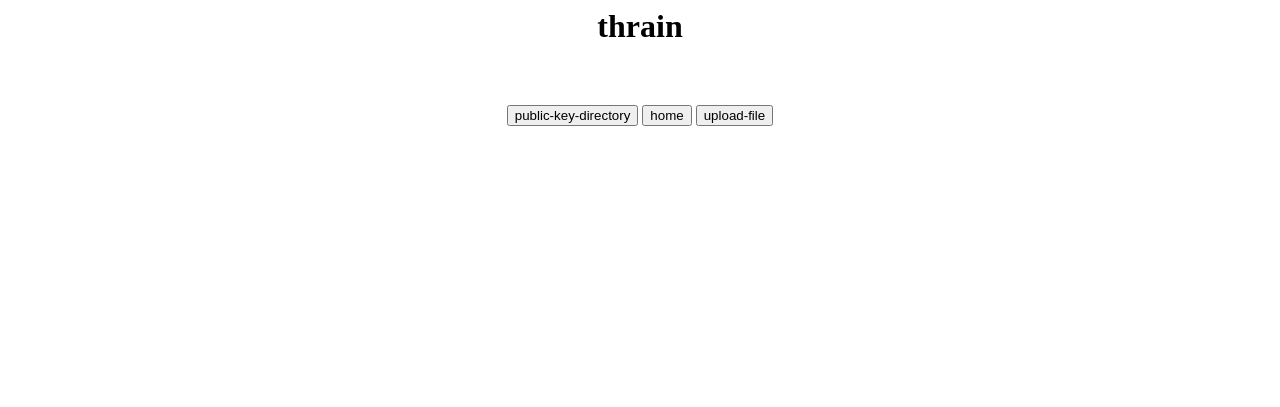
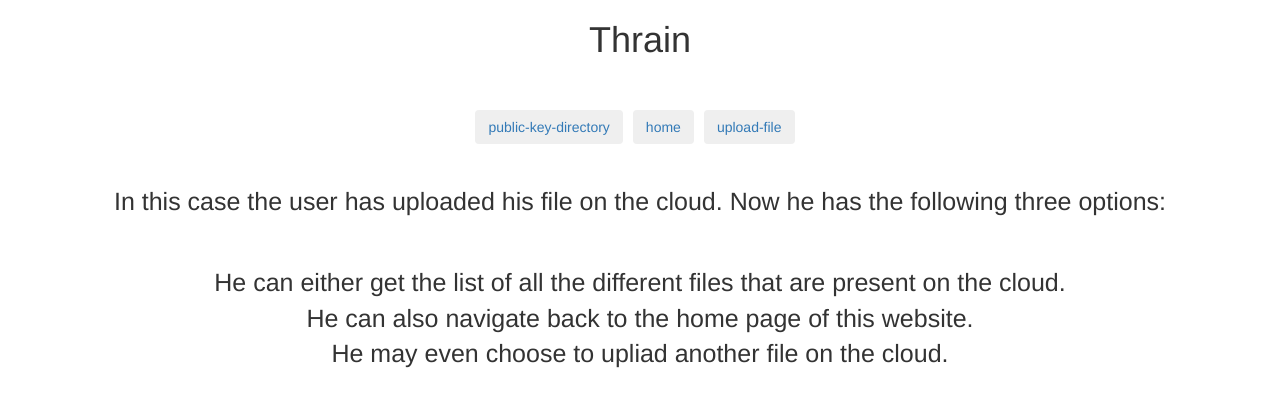
Before and after one commit to parthendo/thrain, a Flask app: template src/web-application/templates/post-upload.html in a window 1280 px wide. Shown: the top 407 px of the page. Run offline with Flask 2, Linux system fonts and the light colour scheme; the template is opened without the code that fills it, so the values that code supplies are empty; some libraries are stand-ins or nearby versions.

Commit message:
updated file

```diff
--- a/src/web-application/templates/post-upload.html
+++ b/src/web-application/templates/post-upload.html
@@ -1,14 +1,34 @@
 <html>
+<head>
+		<!-- Latest compiled and minified CSS -->
+		<link rel="stylesheet" href="https://maxcdn.bootstrapcdn.com/bootstrap/3.3.7/css/bootstrap.min.css">
+		<!-- jQuery library -->
+		<script src="https://ajax.googleapis.com/ajax/libs/jquery/3.3.1/jquery.min.js"></script>
+		<!-- Latest compiled JavaScript -->
+		<script src="https://maxcdn.bootstrapcdn.com/bootstrap/3.3.7/js/bootstrap.min.js"></script>
+		<meta name="viewport" content="width=device-width, initial-scale=1">
+		<!-- Character encoding scheme -->
+		<meta charset="UTF-8">
+		<title></title>
+	</head>
 	<body>
 		<center>
-			<h1> thrain </h1><br><br>
+			<h1> Thrain </h1><br><br>
 			<table>
 				<tr>
-					<td><a href='public-key-directory' target="blank"><button>public-key-directory</button></a></td>
-					<td><a href='home'><button>home</button></a></td>
-					<td><a href='upload-file'><button>upload-file</button></a></td>
+					<td><a href='public-key-directory' target="blank"><button class="btn" style="margin-right: 10px;">public-key-directory</button></a></td>
+					<td><a href='home'><button class="btn" style="margin-right: 10px;">home</button></a></td>
+					<td><a href='upload-file'><button class="btn" style="margin-right: 10px;">upload-file</button></a></td>
 				</tr>
 			</table>
+			<br><br>
+			<div class="container" style="font-size:25px;">
+				<p>In this case the user has uploaded his file on the cloud. Now he has the following three options:</p>
+				<br>
+					He can either get the list of all the different files that are present on the cloud.
+					<br>He can also navigate back to the home page of this website.
+					<br>He may even choose to upliad another file on the cloud.
+			</div>
 		</center>
 	</body>
 </html>
```
